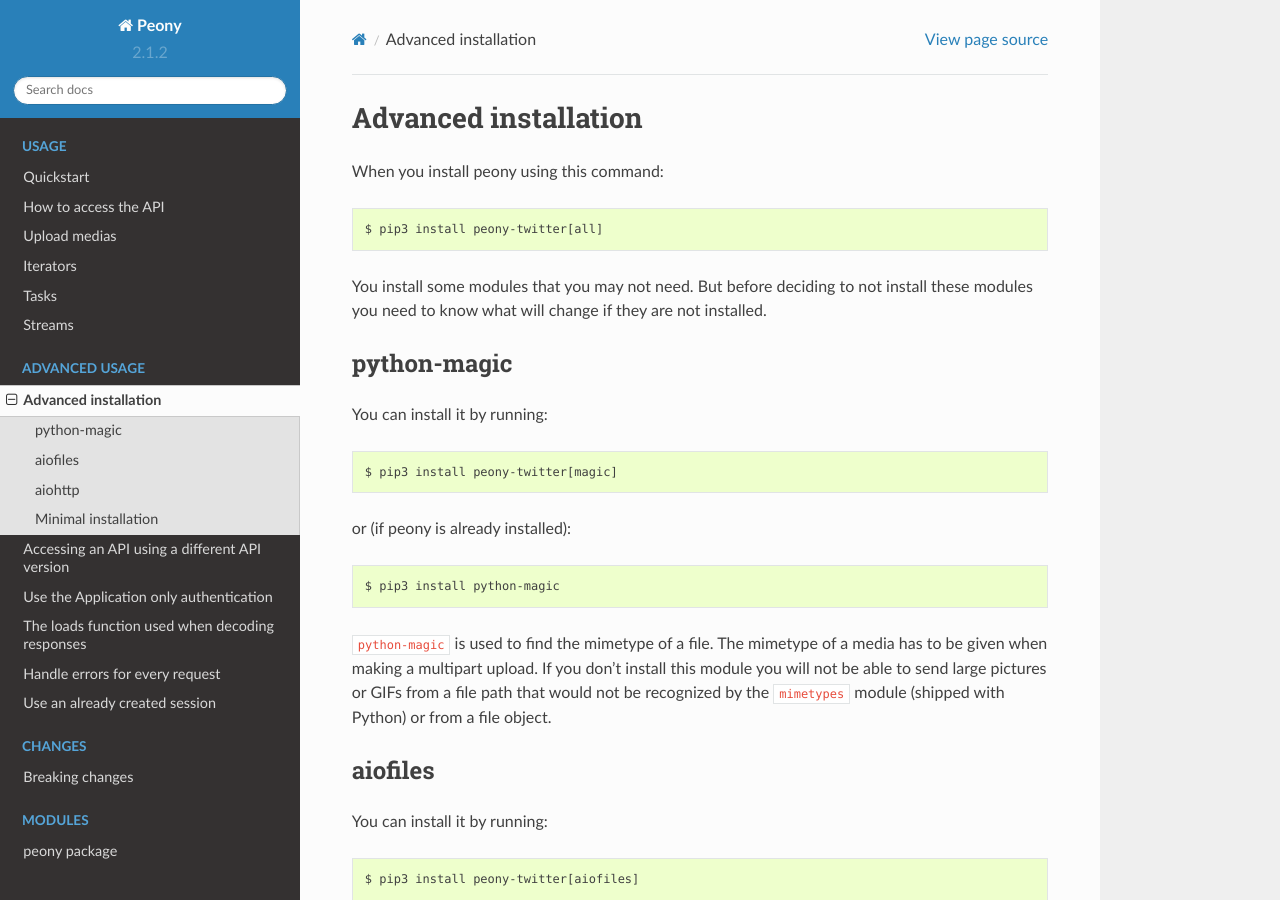
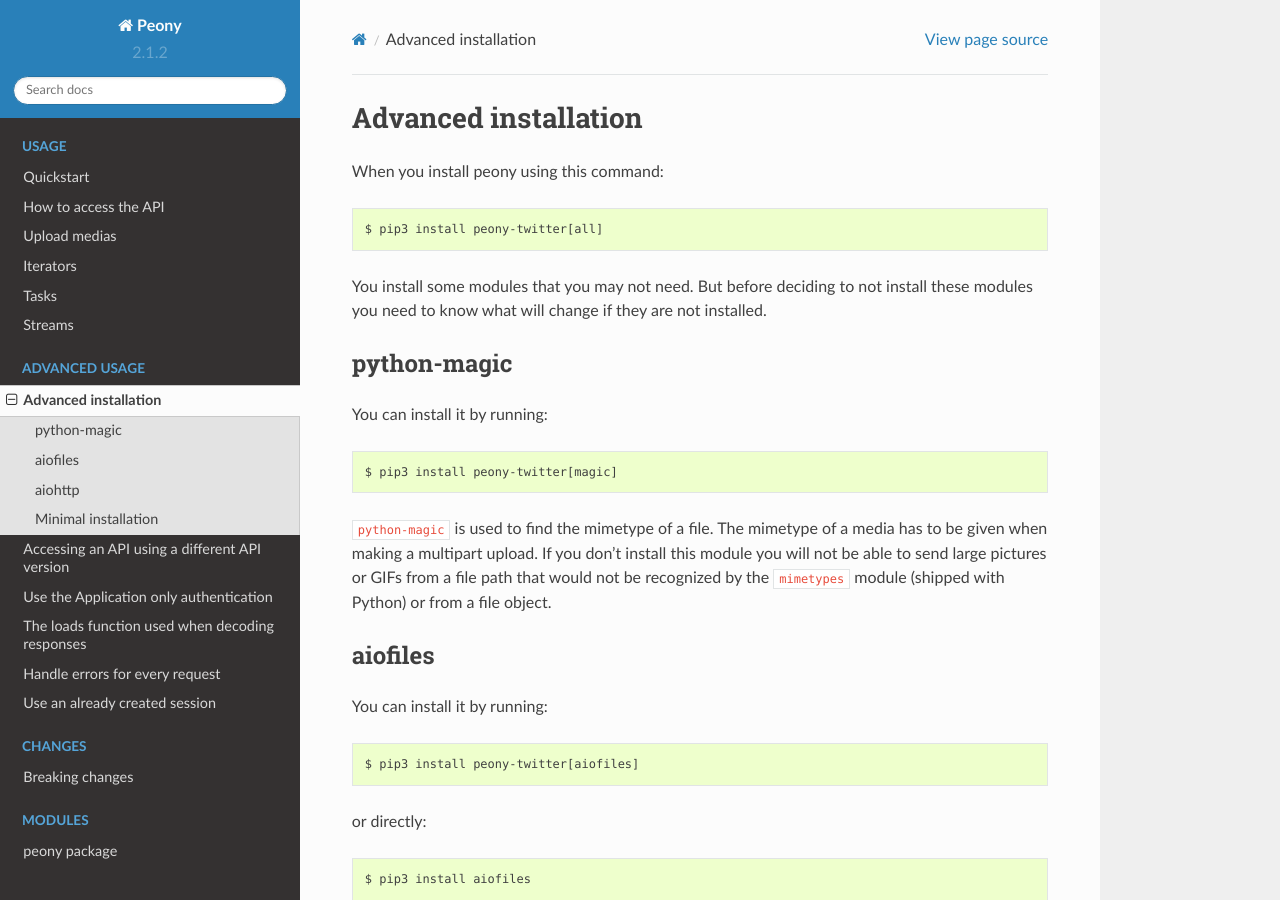
Before and after one commit to odrling/peony-twitter, a Sphinx documentation site: the page built from docs/adv_usage/install.rst, in a window 1280 px wide and 900 px high. Built offline with Sphinx 7.4.7 and the Read the Docs theme 2.0.0, drawn with Linux system fonts in a browser that asks for light colours.

Commit message:
docs remove manual install which is now more confusing

```diff
--- a/docs/adv_usage/install.rst
+++ b/docs/adv_usage/install.rst
@@ -19,10 +19,6 @@ python-magic
 You can install it by running::
 
     $ pip3 install peony-twitter[magic]
-
-or (if peony is already installed)::
-
-    $ pip3 install python-magic
 
 ``python-magic`` is used to find the mimetype of a file.
 The mimetype of a media has to be given when making a multipart upload.
```
